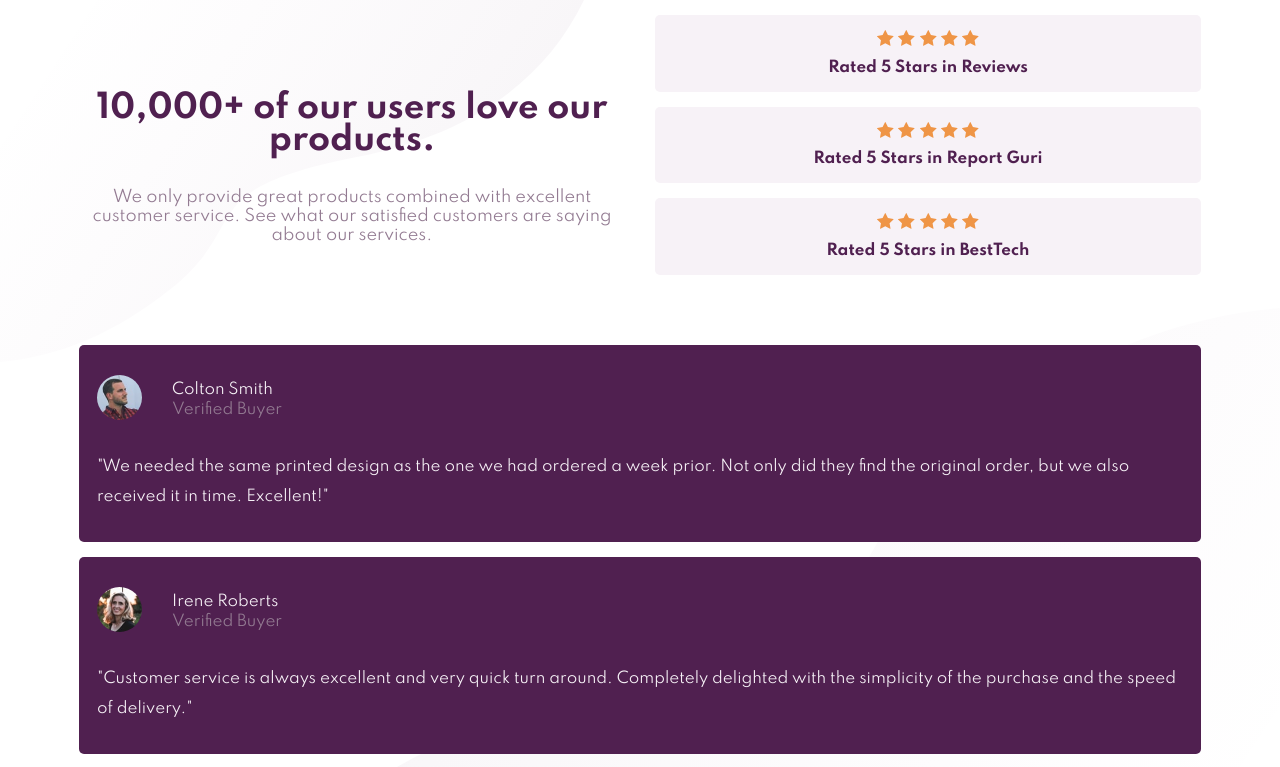
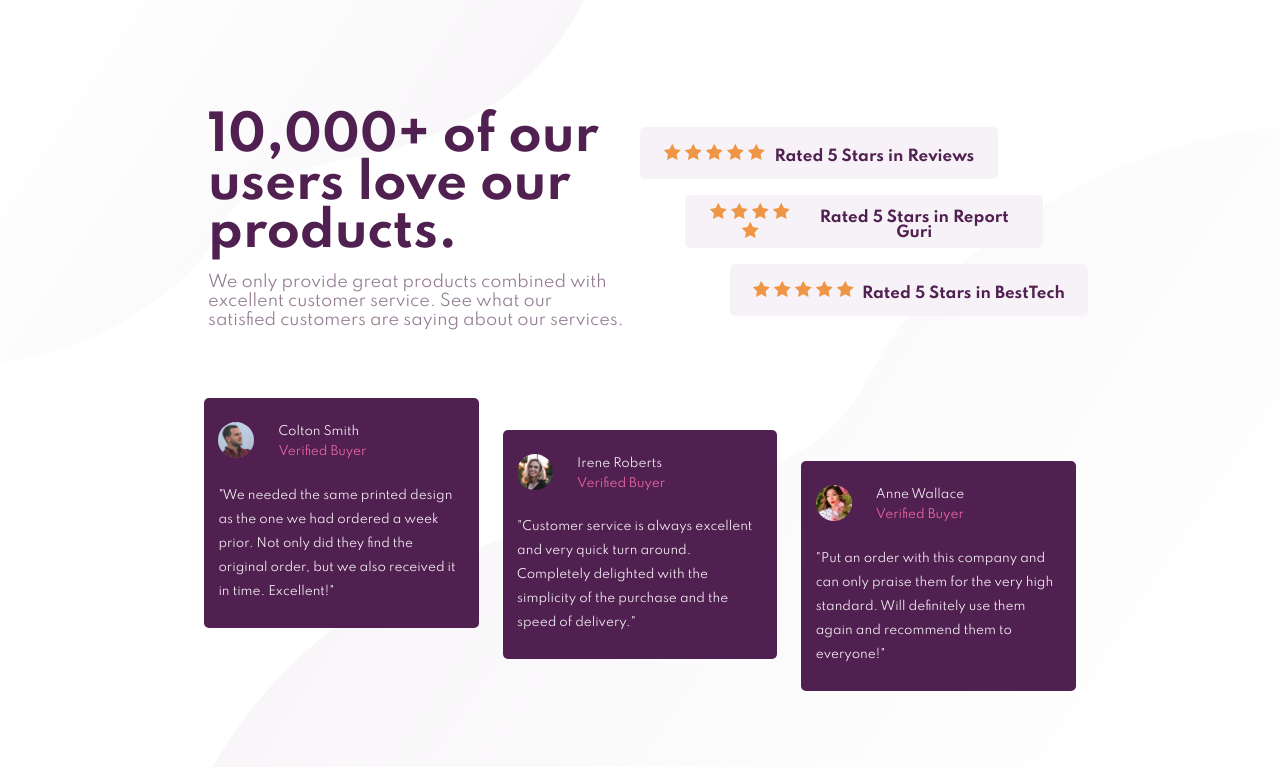
Before and after one commit to tognola/social-proof-challenge, a plain HTML site: page index.html in a window 1280 px wide. Shown: the top 767 px of the page. Drawn offline with Linux system fonts and the light colour scheme.

Commit message:
resuelto en clase

```diff
--- a/styles/style.scss
+++ b/styles/style.scss
@@ -19,16 +19,16 @@ body{
 }
 
 .main{
+    text-align: center;
+
     h1 {
         line-height: 1em;
         padding: 2.5em 1em 0em;
-        text-align: center;
         font-weight: 700;
         color: $dark-magenta;
     }
     p{
         padding: 2em 0.5em;
-        text-align: center;
         color: $grayish-magenta;
     }
 }
@@ -85,7 +85,7 @@ body{
                 }
 
                 .description{
-                    color: $grayish-magenta;
+                    color: $soft-pink;
                     line-height: 1.25rem;
                 }
             }
@@ -117,7 +117,7 @@ body{
         background-position: left top, right bottom;
         background-repeat:  no-repeat;
         background-size: unset;
-        /*height: 100vh;*/
+        height: 100vh;
     }
     .container{
         box-sizing: border-box;
@@ -125,21 +125,79 @@ body{
         display: flex;
         flex-flow: row wrap;
         align-items: center;
+        justify-content: center;
+        max-width: 80vw;
+        margin: 0 auto;
         position: relative;
-        /*top: 50%;*/
-        /*transform: translateY(-50%);*/
+        top: 50%;
+        transform: translateY(-50%);
         /*border: 1px solid hsl(303, 10%, 53%);*/
 
         .main{
+            text-align: left;
             width: 50%;
+
+            h1{
+                margin: 1rem;
+                font-size: 3em;
+                padding: 0;
+            }
+
+            p{
+                margin: 1rem;
+                padding: 0;
+            }
         }
         .ratings{
             width: 50%;
+            ul{
+                display: grid;
+                grid-template-columns: repeat(10, 1fr);
+                grid-template-rows: repeat(3, 1fr);
+                grid-row-gap: 1em;
+
+                li{
+                    margin: 0;
+                    display: flex;
+                    align-items: center;
+                    justify-content: space-evenly;
+                    height: 1.5em;
+                    font-size: 15px;
+                    line-height: 15px;
+
+                    &:nth-child(1){
+                        grid-area: 1/1/2/9;
+                    }
+                    &:nth-child(2){
+                        grid-area: 2/2/3/10;
+                    }
+                    &:nth-child(3){
+                        grid-area: 3/3/4/11;
+                    }
+                }
+            }
 
         }
 
         .opinions{
             width: 100%;
+            display: grid;
+            grid-template-columns: repeat(3, 1fr);
+            grid-template-rows: repeat(10, 1fr);
+
+            .opinion{
+                font-size: 12px;
+                &:nth-child(1){
+                    grid-area: 1/1/9/2;
+                }
+                &:nth-child(2){
+                    grid-area: 2/2/10/3;
+                }
+                &:nth-child(3){
+                    grid-area: 3/3/11/4;
+                }
+            }
+
         }
     }
 
```
Also changed, not shown: Untitled-1test.html (added, +65 -0 lines), styles/style.css, 1 other file.
